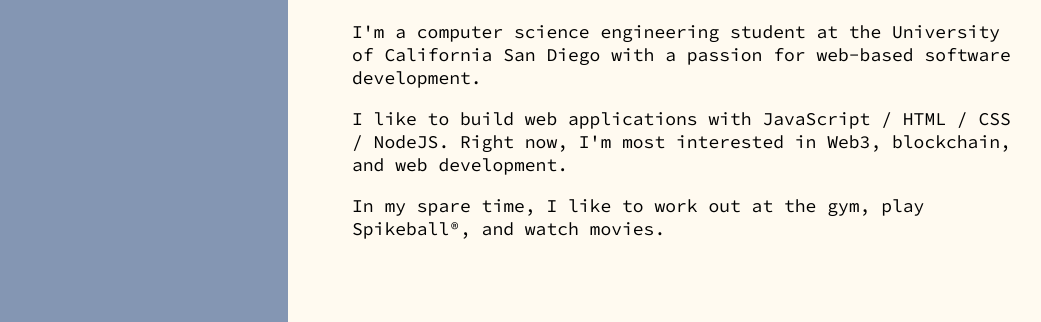
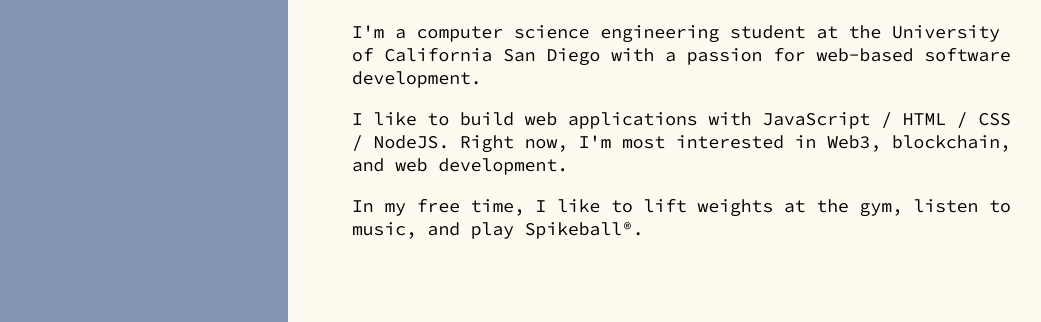
Before and after one commit to leo3friedman/leo3friedman.github.io, a website: page index.html in a window 1280 px wide. Both pictures are taken after a click on the item "About Me". Shown: the part 483-805 px from the top of the page, without its empty margins (0-1041 px from the left). Drawn offline with Linux system fonts and the light colour scheme.

Commit message:
update bio

```diff
--- a/index.html
+++ b/index.html
@@ -295,8 +295,8 @@
           development.
         </p>
         <p>
-          In my spare time, I like to work out at the gym, play Spikeball®, and
-          watch movies.
+          In my free time, I like to lift weights at the gym, listen to music,
+          and play Spikeball®.
         </p>
       </div>
     </section>
```
